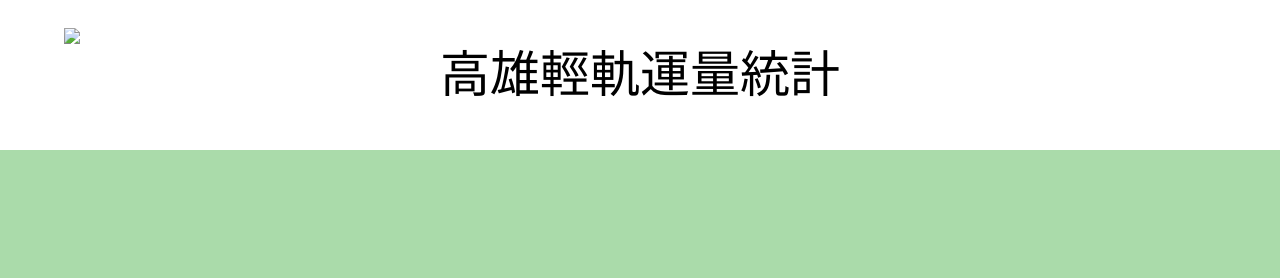
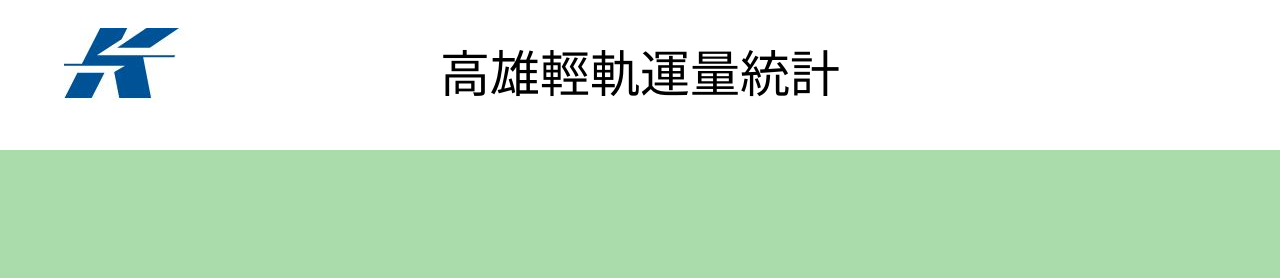
Before and after one commit to devil1998871002/apitest, a plain HTML site: page index.html in a window 1280 px wide. Shown: the top 278 px of the page. Drawn offline with Linux system fonts and the light colour scheme.

Commit message:
Update index.html

```diff
--- a/index.html
+++ b/index.html
@@ -13,7 +13,7 @@
 
 <body>
     <div class="header">
-        <img src="../api/apitest/img/logo.JPG" >
+        <img src="../apitest/img/logo.JPG" >
 
         <h1>高雄輕軌運量統計</h1>
     </div>
```
